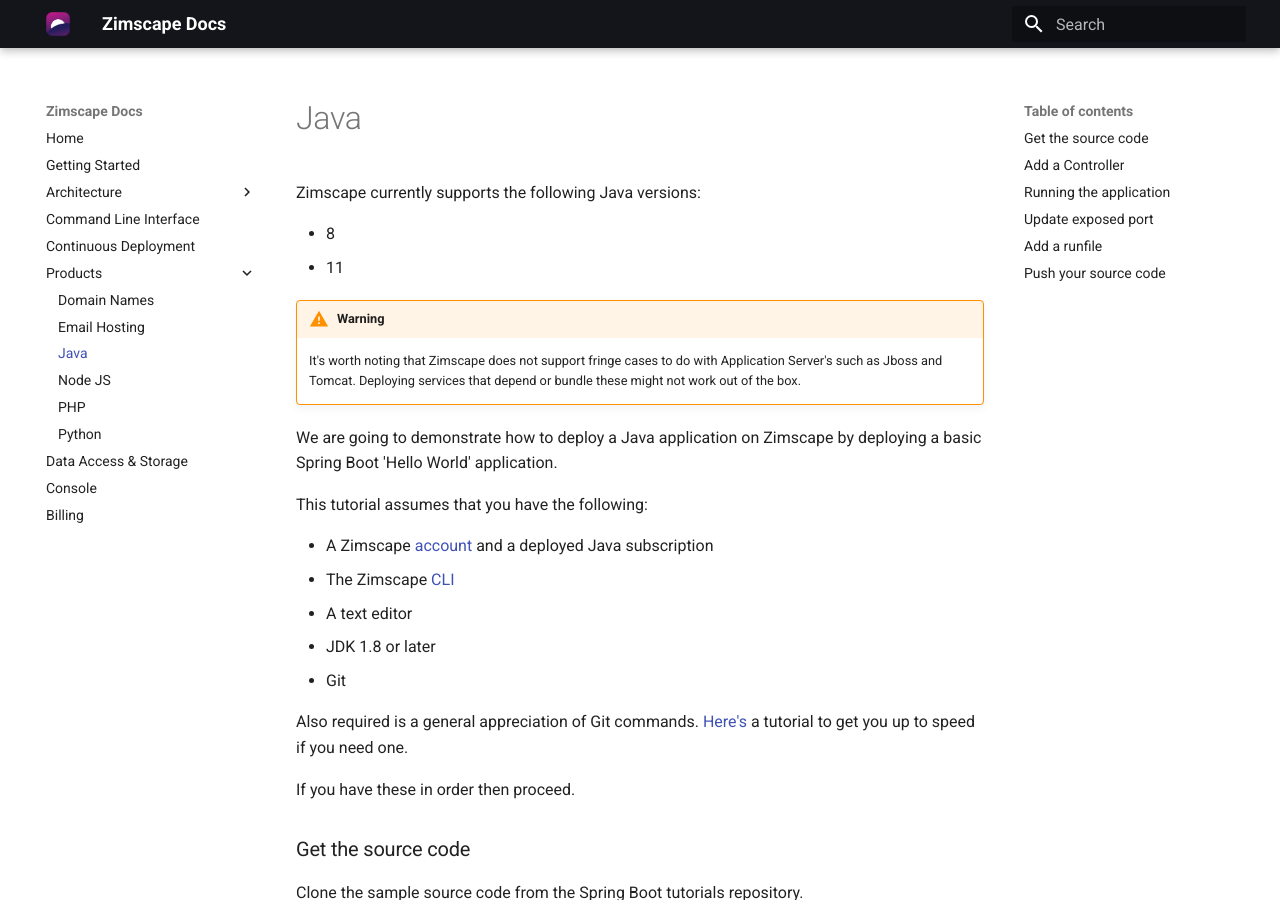
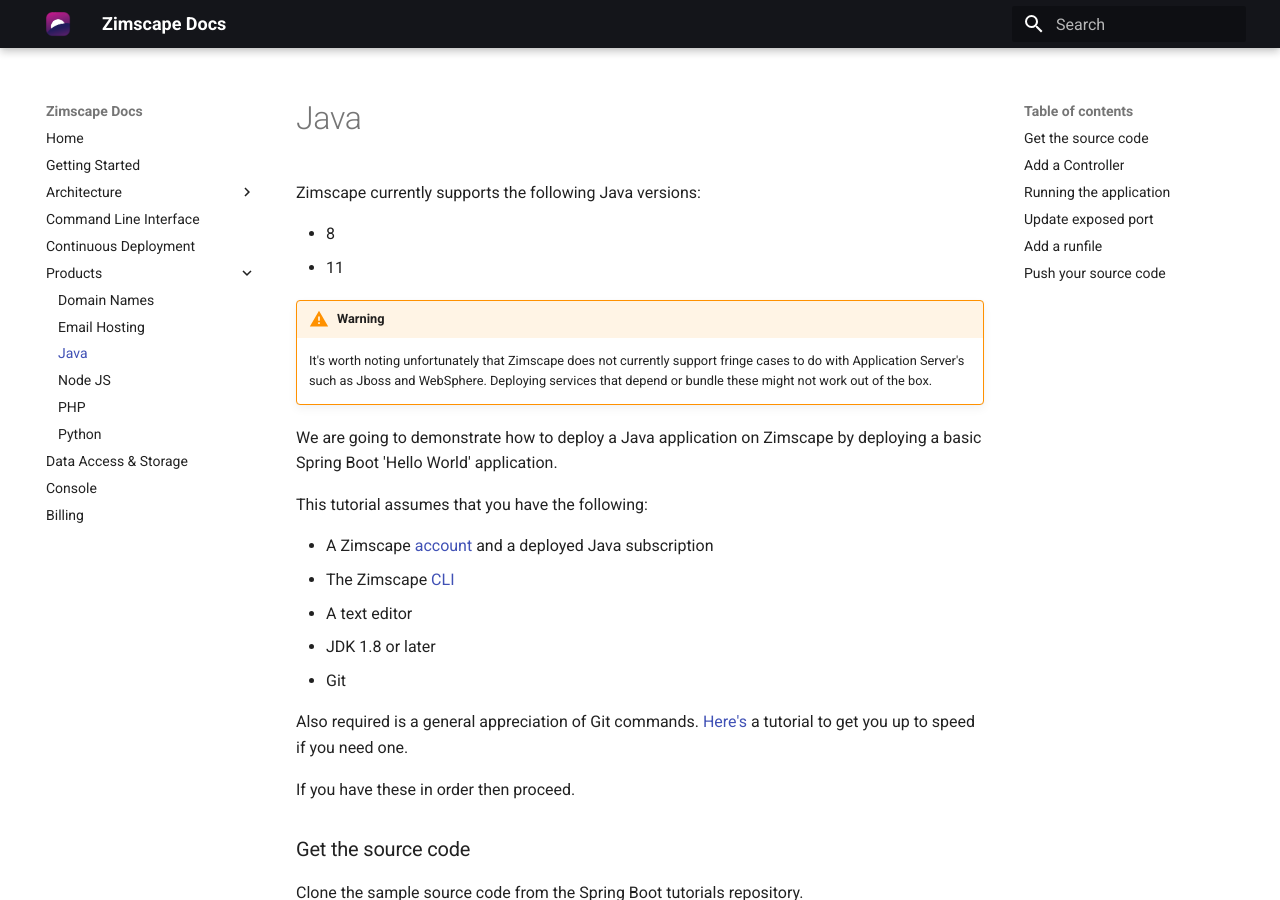
Before and after one commit to zimscape/docs, an MkDocs documentation site: the page built from docs/products/java.md, in a window 1280 px wide and 900 px high. Built offline with MkDocs 1.6.1 and Material for MkDocs 9.7.7, drawn with Linux system fonts in a browser that asks for light colours.

Commit message:
update ci file

```diff
--- a/docs/products/java.md
+++ b/docs/products/java.md
@@ -6,8 +6,9 @@
 - 11
 
 !!!warning
-    It's worth noting that Zimscape does not support fringe cases to do with Application Server's such as
-    Jboss and Tomcat. Deploying services that depend or bundle these might not work out of the box.
+    It's worth noting unfortunately that Zimscape does not currently support fringe cases to do with
+    Application Server's such as Jboss and WebSphere. Deploying services that depend or bundle these
+    might not work out of the box.
 
 We are going to demonstrate how to deploy a Java application on Zimscape by deploying a basic Spring Boot
 'Hello World' application.
```
Also changed, not shown: .gitlab-ci.yml (+5 -9 lines).
